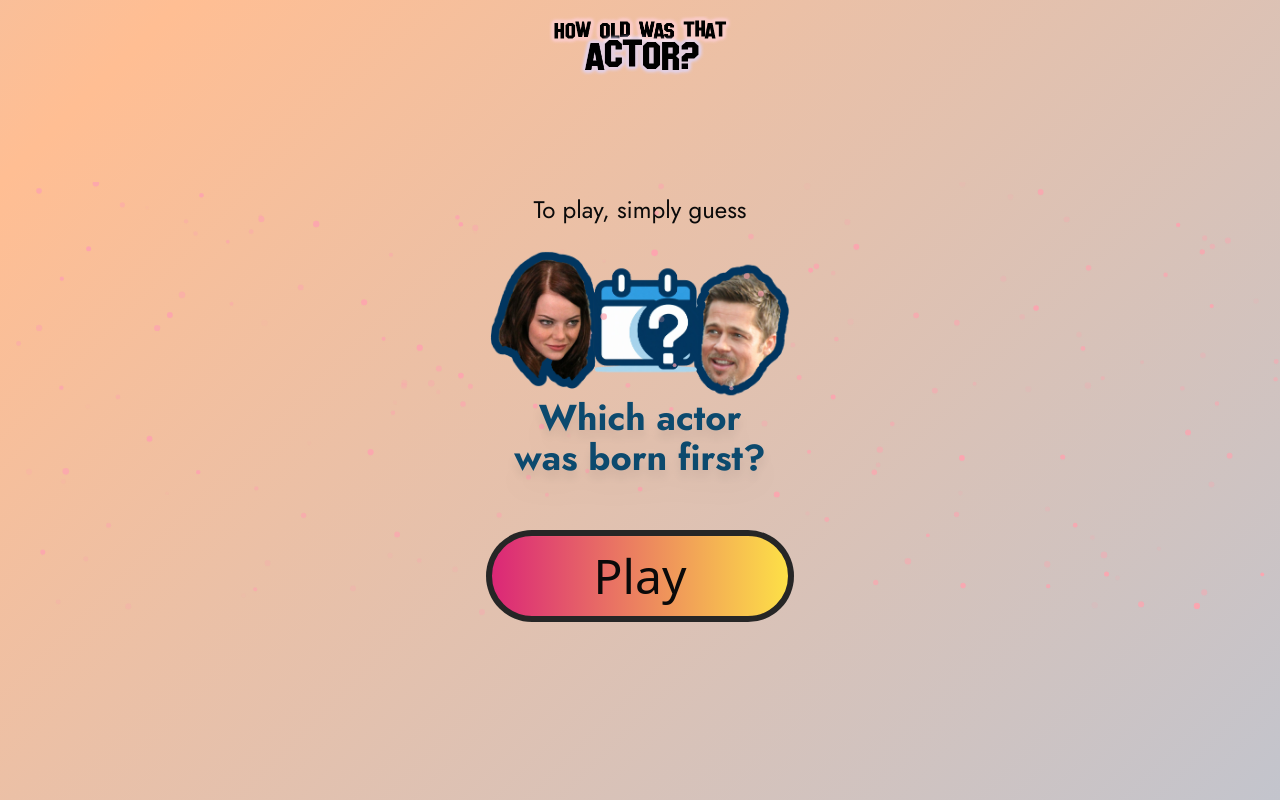
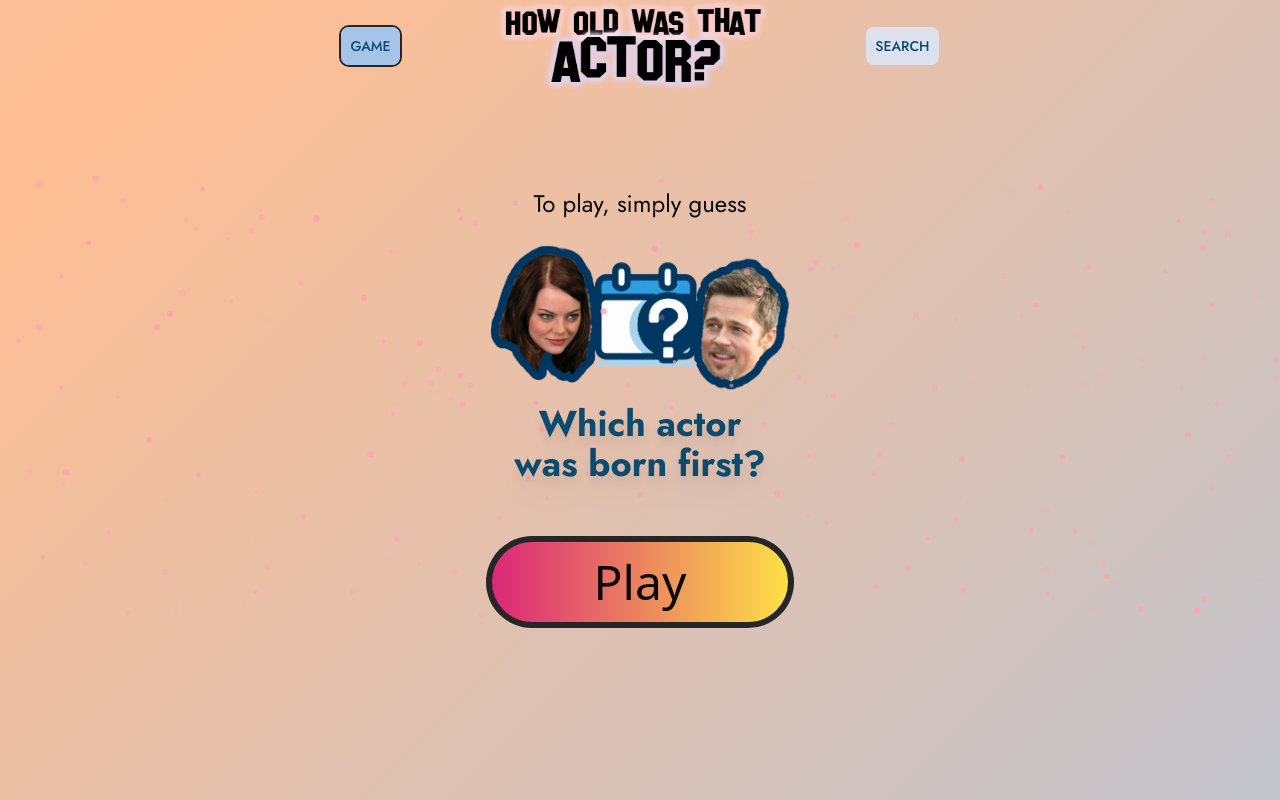
Before and after one commit to curlyfriesplease/ActorAgeGameFrontend, a React (Vite) app: page / in a window 1280 px wide. Built offline with nearby package versions, Linux system fonts and the light colour scheme; a web font is replaced by a local one.

Commit message:
Adds buttons to header

```diff
--- a/src/components/mainContainer/header/header.tsx
+++ b/src/components/mainContainer/header/header.tsx
@@ -7,18 +7,37 @@ export const Header = () => {
       className="
     h-[10vh]
     max-h-[100px]
+    w-[95%]
+    max-w-[700px]
     flex
     items-center
-    justify-center
+    justify-around
     pt-4
     rounded p-1
     "
     >
+      <button
+        className="bg-blue-300 bg-opacity-80 font-jost text-sky-900 p-2 text-sm ring-2
+            ring-neutral-800"
+        onClick={() =>
+          (window.location.href = 'https://game.howoldwasthat.actor')
+        }
+      >
+        GAME
+      </button>
       <img
         src={HOWTA_png_small_title_compressed}
         alt="HOWTA"
-        className="max-w-full h-full"
+        className="max-w-[40%]"
       />
+      <button
+        className="bg-blue-100 bg-opacity-80 font-jost text-sky-900 p-2 text-sm"
+        onClick={() =>
+          (window.location.href = 'https://www.howoldwasthat.actor')
+        }
+      >
+        SEARCH
+      </button>
     </div>
   );
 };
--- a/src/components/menu/menu.tsx
+++ b/src/components/menu/menu.tsx
@@ -90,7 +90,7 @@ export const Menu = ({
             />
             <p className="w-[90%] m-3 mb-6">To play, simply guess</p>
             <img src="/TitleCalendar.png" />
-            <p className="w-[90%] text-4xl font-bold text-sky-900 drop-shadow-xl mb-10">
+            <p className="w-[90%] text-4xl font-bold text-sky-900 drop-shadow-xl mb-10 mt-3 ">
               Which actor was born first?
             </p>
             <button
```
